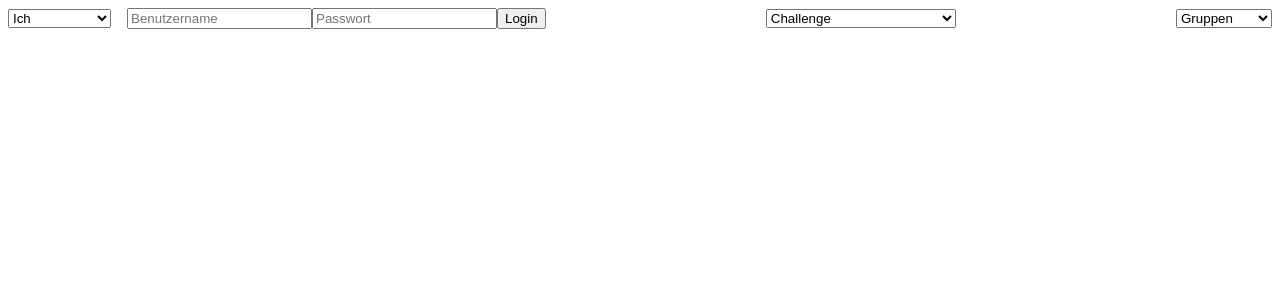
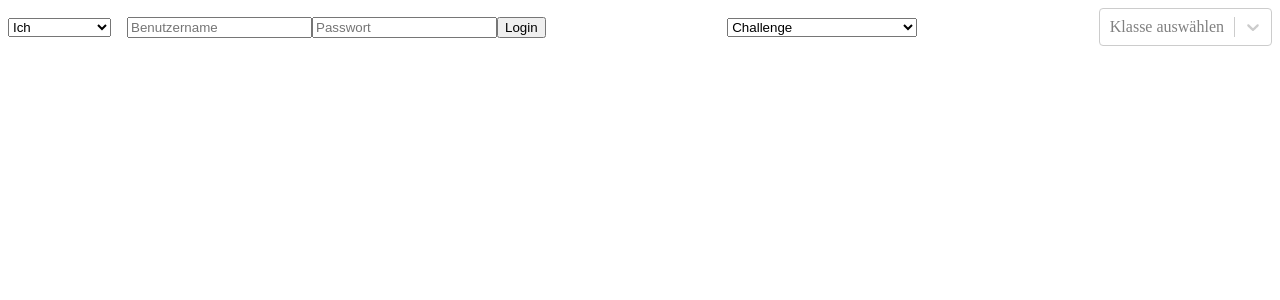
Before and after one commit to LorinDesch/ip5, a React (Create React App) app in the folder frontend/: page / in a window 1280 px wide. Shown: the top 300 px of the page. Built offline with nearby package versions, Linux system fonts and the light colour scheme.

Commit message:
tried to add checkbox

```diff
--- a/frontend/src/App.js
+++ b/frontend/src/App.js
@@ -1,14 +1,43 @@
 import React, { useState } from 'react';
+import Select from 'react-select';
+
+const CheckboxOption = ({ data, isSelected, innerRef, innerProps, handleCheckboxChange }) => {
+    const { onClick } = innerProps;
+    const handleCheckboxClick = (event) => {
+        onClick(event);
+        handleCheckboxChange(event, data.value);
+    };
+
+    return (
+        <div style={{ display: 'flex', alignItems: 'center', cursor: 'pointer' }} {...innerProps}>
+            <input type="checkbox" checked={isSelected} onChange={handleCheckboxClick} style={{ marginRight: '0.5rem' }} ref={innerRef} />
+            {data.label}
+        </div>
+    );
+};
+
+
 
 function App() {
     const [selectedOption1, setSelectedOption1] = useState('Ich');
     const [selectedOption2, setSelectedOption2] = useState('Challenge');
-    const [selectedOption3, setSelectedOption3] = useState('Gruppen');
+    const [selectedOption3, setSelectedOption3] = useState([]);
+    const [selectedClasses, setSelectedClasses] = useState([]);
     const [username, setUsername] = useState('');
     const [password, setPassword] = useState('');
 
     const options1 = ['Ich', 'Meine Klasse'];
-    const options2 = ['Challenge', 'Reduktion Wasserverbrauch', 'Reduktion Stromverbrauch', 'Reduktion Fleischkonsum'];
+    const options2 = [
+        'Challenge',
+        'Reduktion Wasserverbrauch',
+        'Reduktion Stromverbrauch',
+        'Reduktion Fleischkonsum',
+    ];
+
+    const options3 = Array.from(Array(10), (_, index) => ({
+        value: `Klasse ${index + 1}`,
+        label: `Klasse ${index + 1}`,
+    }));
 
     const handleUsernameChange = (event) => {
         setUsername(event.target.value);
@@ -22,6 +51,7 @@ function App() {
         console.log(`Username: ${username}, Password: ${password}`);
     };
 
+
     const handleChange1 = (event) => {
         setSelectedOption1(event.target.value);
     };
@@ -30,16 +60,26 @@ function App() {
         setSelectedOption2(event.target.value);
     };
 
-    const handleChange3 = (event) => {
-        setSelectedOption3(event.target.value);
+    const handleChange3 = (selectedOptions) => {
+        setSelectedOption3(selectedOptions.map((option) => option.value));
+    };
+
+    const handleCheckboxChange = (event, optionValue) => {
+        if (event.target.checked) {
+            setSelectedClasses([...selectedClasses, optionValue]);
+        } else {
+            setSelectedClasses(selectedClasses.filter((value) => value !== optionValue));
+        }
     };
 
     return (
         <div style={{ display: 'flex', justifyContent: 'space-between', alignItems: 'center' }}>
             <div style={{ display: 'flex', alignItems: 'center' }}>
                 <select value={selectedOption1} onChange={handleChange1}>
-                    {options1.map(option => (
-                        <option key={option} value={option}>{option}</option>
+                    {options1.map((option) => (
+                        <option key={option} value={option}>
+                            {option}
+                        </option>
                     ))}
                 </select>
                 <form onSubmit={handleLogin} style={{ marginLeft: '1rem' }}>
@@ -50,23 +90,40 @@ function App() {
             </div>
             <div style={{ display: 'flex', justifyContent: 'flex-start', alignItems: 'center' }}>
                 <select value={selectedOption2} onChange={handleChange2}>
-                    {options2.map(option => (
-                        <option key={option} value={option}>{option}</option>
+                    {options2.map((option) => (
+                        <option key={option} value={option}>
+                            {option}
+                        </option>
                     ))}
                 </select>
             </div>
             <div style={{ position: 'relative' }}>
-                <select value={selectedOption3} onChange={handleChange3}>
-                    <option value="Gruppen">Gruppen</option>
-                    <optgroup label="Klassen">
-                        {Array.from(Array(10), (x, index) => index + 1).map(option => (
-                            <option key={`class-${option}`} value={`Klasse ${option}`}>{`Klasse ${option}`}</option>
+                {selectedOption1 === 'Meine Klasse' && (
+                    <div style={{ display: 'flex', alignItems: 'center' }}>
+                        {options3.map((option) => (
+                            <label key={option.value} style={{ display: 'flex', alignItems: 'center', marginRight: '1rem' }}>
+                                <input type="checkbox" checked={selectedClasses.includes(option.value)} onChange={(event) => handleCheckboxChange(event, option.value)} style={{ marginRight: '0.5rem' }} />
+                                {option.label}
+                            </label>
                         ))}
-                    </optgroup>
-                </select>
+                    </div>
+                )}
+                {selectedOption1 === 'Ich' && (
+                    <Select
+                        options={options3}
+                        isMulti
+                        value={selectedOption3}
+                        onChange={handleChange3}
+                        placeholder="Klasse auswählen"
+                        components={{
+                            Option: (props) => <CheckboxOption {...props} handleCheckboxChange={handleCheckboxChange} />,
+                        }}
+                    />
+                )}
             </div>
         </div>
     );
+
 }
 
 export default App;
```
